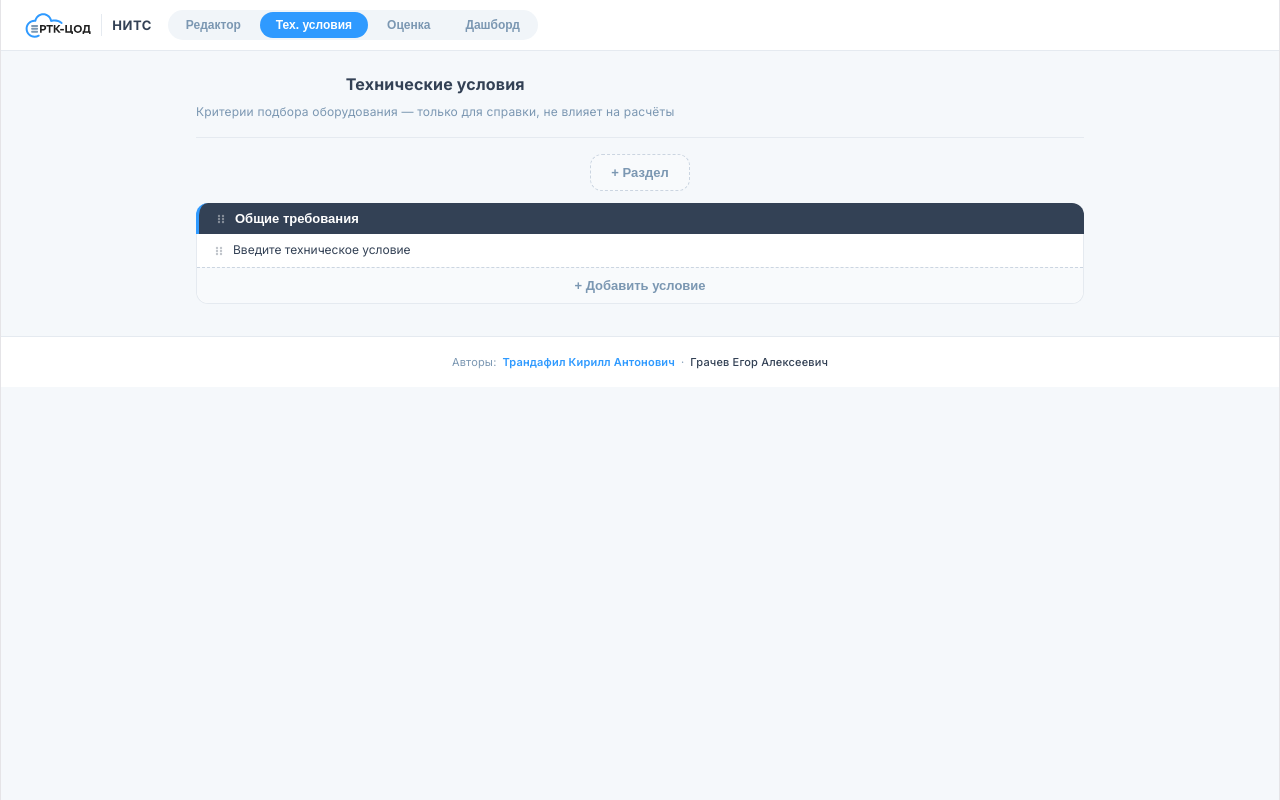
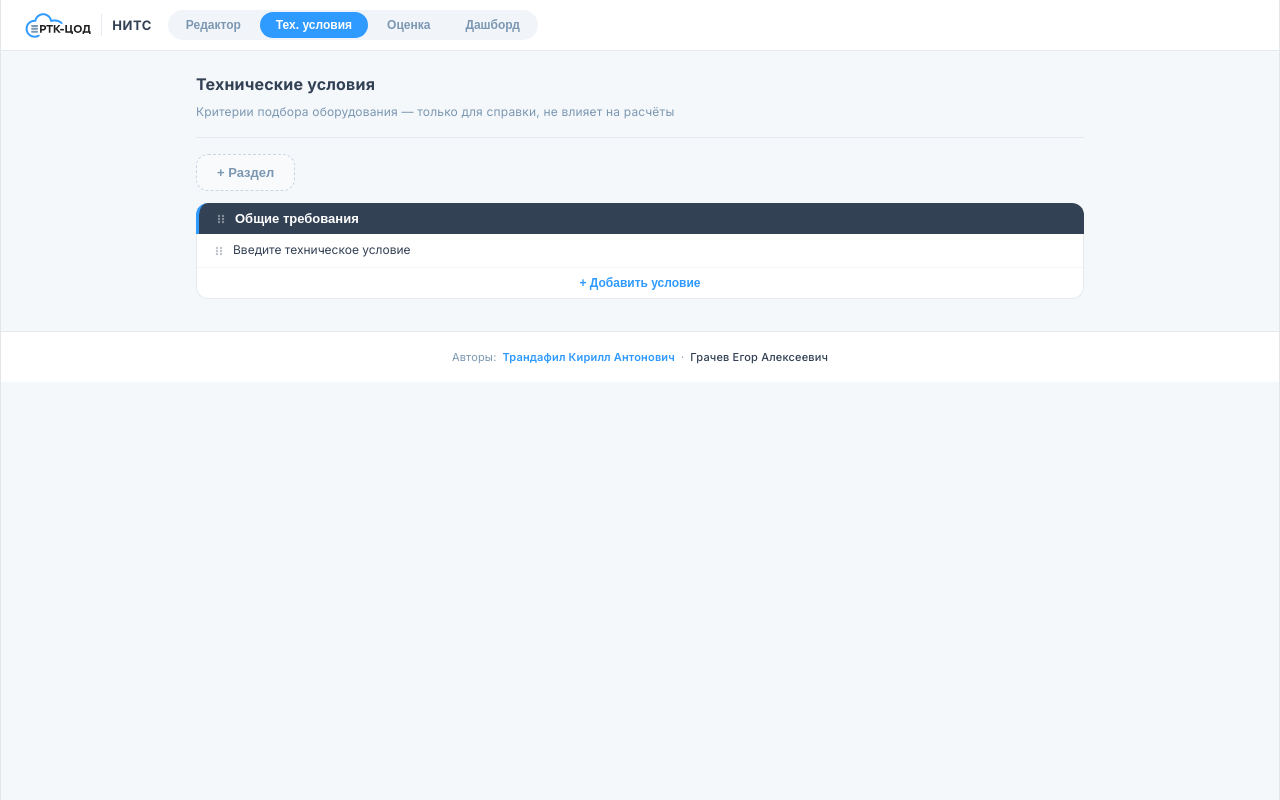
Before and after one commit to anezuf/Equipment-Testing, a React (Vite) app: page / in a window 1280 px wide. Both pictures are taken after a click on the button "Тех. условия". Built offline with nearby package versions, Linux system fonts and the light colour scheme.

Commit message:
fix: button alignment left, revert tech specs buttons, fix title alignment

```diff
--- a/src/App.jsx
+++ b/src/App.jsx
@@ -559,7 +559,9 @@ export default function App(){
           </button>
         </div>
       </div>
-      <button className="btn-add-vendor" onClick={addSection} style={{padding:"10px 20px",borderRadius:12,border:"1.5px dashed #CBD5E1",background:"#F8FAFC",color:"#7B97B2",fontSize:13,fontWeight:600,cursor:"pointer",whiteSpace:"nowrap",marginBottom:12}}>+ Раздел</button>
+      <div style={{display:"flex",justifyContent:"flex-start",marginBottom:12}}>
+        <button className="btn-add-vendor" onClick={addSection} style={{padding:"10px 20px",borderRadius:12,border:"1.5px dashed #CBD5E1",background:"#F8FAFC",color:"#7B97B2",fontSize:13,fontWeight:600,cursor:"pointer",whiteSpace:"nowrap"}}>+ Раздел</button>
+      </div>
       <DndContext sensors={sensors} collisionDetection={closestCenter} onDragStart={({active})=>setActiveSectionId(active.id)} onDragEnd={handleSectionDragEnd} onDragCancel={()=>setActiveSectionId(null)}>
         <SortableContext items={sections.map((_,si)=>`sec-${si}`)} strategy={verticalListSortingStrategy}>
           {sections.map((sec,si)=>
@@ -634,12 +636,14 @@ export default function App(){
     {/* ═══ INPUT ═══ */}
     {view==="techspecs"&&<div style={{maxWidth:920,margin:"0 auto",padding:"20px 16px"}}>
       <div style={{display:"flex",justifyContent:"space-between",alignItems:"center",marginBottom:16,flexWrap:"wrap",gap:8,paddingBottom:12,borderBottom:`1px solid ${B.border}`}}>
-        <div>
+        <div style={{textAlign:"left"}}>
           <div style={{fontSize:16,fontWeight:700,color:B.graphite}}>Технические условия</div>
           <div style={{fontSize:12,color:B.steel,marginTop:2}}>Критерии подбора оборудования — только для справки, не влияет на расчёты</div>
         </div>
       </div>
-      <button className="btn-add-vendor" onClick={()=>setTechSpecs(p=>[...p,{n:"Новый раздел",items:[{n:"Новое условие"}]}])} style={{padding:"10px 20px",borderRadius:12,border:"1.5px dashed #CBD5E1",background:"#F8FAFC",color:"#7B97B2",fontSize:13,fontWeight:600,cursor:"pointer",whiteSpace:"nowrap",marginBottom:12}}>+ Раздел</button>
+      <div style={{display:"flex",justifyContent:"flex-start",marginBottom:12}}>
+        <button className="btn-add-vendor" onClick={()=>setTechSpecs(p=>[...p,{n:"Новый раздел",items:[{n:"Новое условие"}]}])} style={{padding:"10px 20px",borderRadius:12,border:"1.5px dashed #CBD5E1",background:"#F8FAFC",color:"#7B97B2",fontSize:13,fontWeight:600,cursor:"pointer",whiteSpace:"nowrap"}}>+ Раздел</button>
+      </div>
       {techSpecs.map((sec,si)=><div key={si} style={{marginBottom:12}}>
         <div draggable onDragStart={e=>{e.dataTransfer.setData("text",JSON.stringify({type:"ts-sec",si}));e.dataTransfer.effectAllowed="move";}} onDragOver={e=>{e.preventDefault();e.dataTransfer.dropEffect="move";}} onDrop={e=>{e.preventDefault();try{const d=JSON.parse(e.dataTransfer.getData("text"));if(d.type==="ts-sec"&&d.si!==si){const n=[...techSpecs];const [m]=n.splice(d.si,1);n.splice(si,0,m);setTechSpecs(n);}}catch{}}} style={{display:"flex",alignItems:"center",gap:8,padding:"8px 16px",background:B.graphite,borderRadius:"12px 12px 0 0",borderLeft:`3px solid ${VC[si%VC.length]}`,cursor:"grab"}}>
           <svg width="12" height="12" viewBox="0 0 12 12" style={{flexShrink:0,opacity:0.4}}><circle cx="4" cy="3" r="1.2" fill="#fff"/><circle cx="8" cy="3" r="1.2" fill="#fff"/><circle cx="4" cy="6" r="1.2" fill="#fff"/><circle cx="8" cy="6" r="1.2" fill="#fff"/><circle cx="4" cy="9" r="1.2" fill="#fff"/><circle cx="8" cy="9" r="1.2" fill="#fff"/></svg>
@@ -652,7 +656,7 @@ export default function App(){
             <textarea value={it.n} onChange={e=>{const v=e.target.value;e.target.style.height="auto";e.target.style.height=e.target.scrollHeight+"px";setTechSpecs(p=>p.map((s,i)=>i===si?{...s,items:s.items.map((x,j)=>j===ii?{...x,n:v}:x)}:s));}} onFocus={e=>{e.target.style.height="auto";e.target.style.height=e.target.scrollHeight+"px";}} rows={1} style={{flex:1,border:"none",background:"none",fontSize:12,color:B.graphite,outline:"none",resize:"none",overflow:"hidden",fontFamily:"Inter,system-ui,sans-serif",lineHeight:"1.4",padding:0}}/>
             {sec.items.length>1&&<button className="btn-icon-close" onClick={()=>setTechSpecs(p=>p.map((s,i)=>i===si?{...s,items:s.items.filter((_,j)=>j!==ii)}:s))} style={{background:"none",border:"none",color:B.steel,cursor:"pointer",fontSize:15,padding:"0 2px",flexShrink:0}}>×</button>}
           </div>)}
-          <button className="btn-add-vendor" onClick={()=>setTechSpecs(p=>p.map((s,i)=>i===si?{...s,items:[...s.items,{n:"Новое условие"}]}:s))} style={{width:"100%",padding:"10px",border:"none",borderTop:"1.5px dashed #CBD5E1",background:"#F8FAFC",color:"#7B97B2",fontSize:13,fontWeight:600,cursor:"pointer",borderRadius:"0 0 12px 12px"}}>+ Добавить условие</button>
+          <button className="btn-secondary" onClick={()=>setTechSpecs(p=>p.map((s,i)=>i===si?{...s,items:[...s.items,{n:"Новое условие"}]}:s))} style={{width:"100%",padding:"8px",border:"none",borderTop:`1px solid #F1F5F9`,background:"none",color:B.blue,fontSize:12,fontWeight:600,cursor:"pointer",borderRadius:"0 0 12px 12px"}}>+ Добавить условие</button>
         </div>
       </div>)}
     </div>}
```
